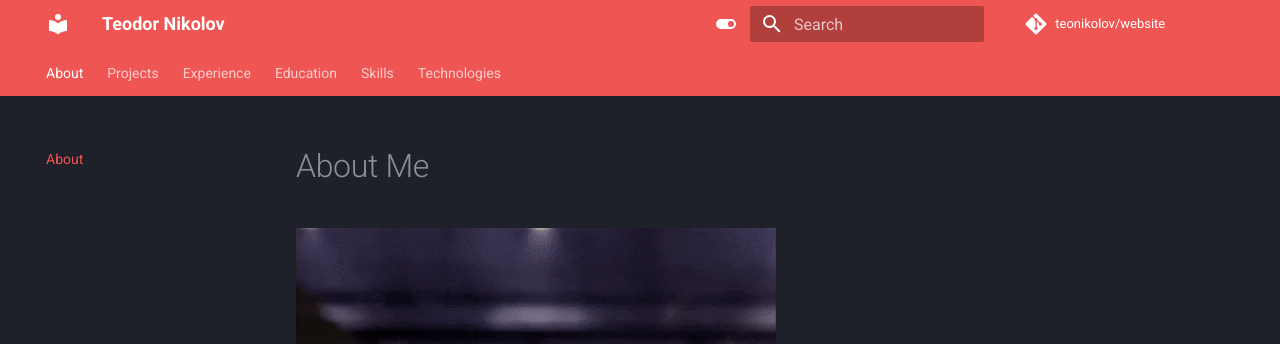
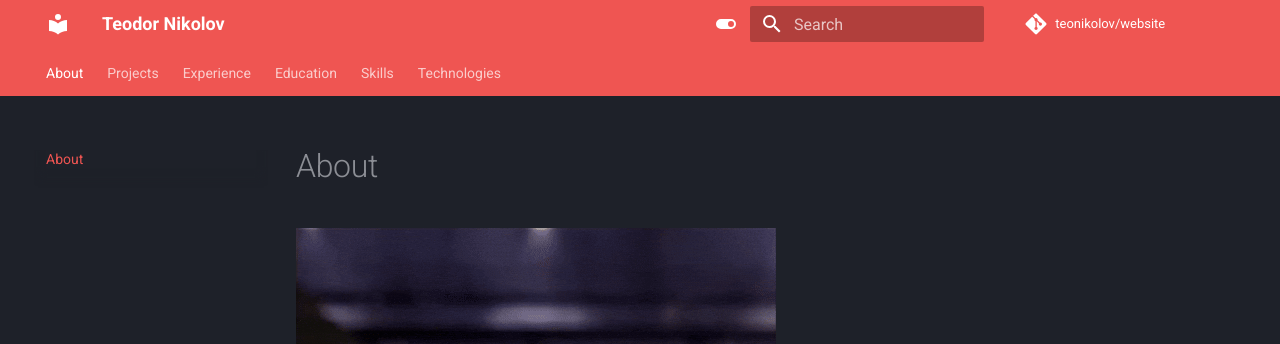
Before and after one commit to TeoNikolov/website, an MkDocs documentation site: the page built from docs/index.md, in a window 1280 px wide and 900 px high. Shown: the top 344 px of the window. Built offline with MkDocs 1.6.1 and Material for MkDocs 9.7.7, drawn with Linux system fonts in a browser that asks for light colours; emoji names are drawn with the system emoji font; comment, search, counter and statistics services are not loaded.

```diff
--- a/docs/index.md
+++ b/docs/index.md
@@ -1,4 +1,4 @@
-# About Me
+# About
 
 ![](assets/gifs/hello-there.gif)
 
```
